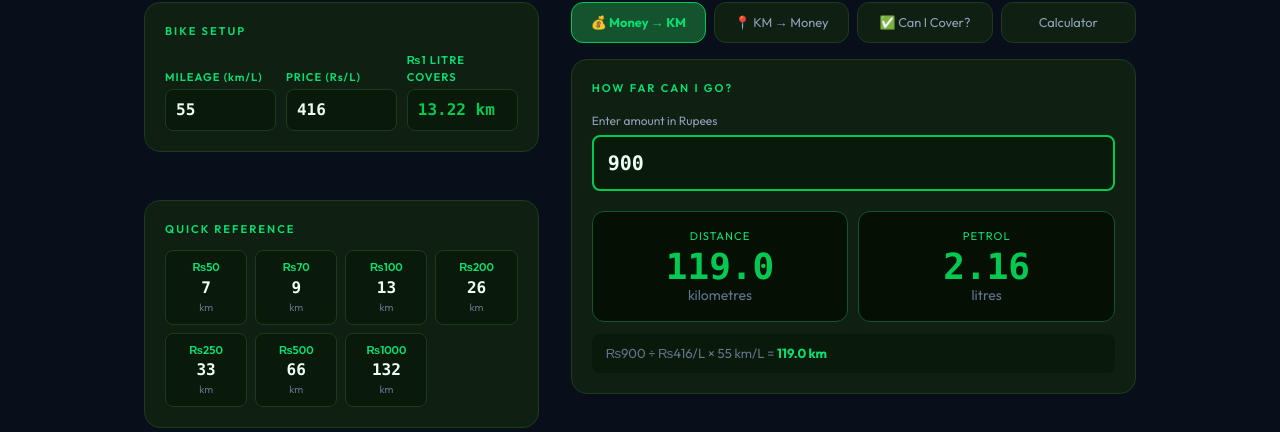
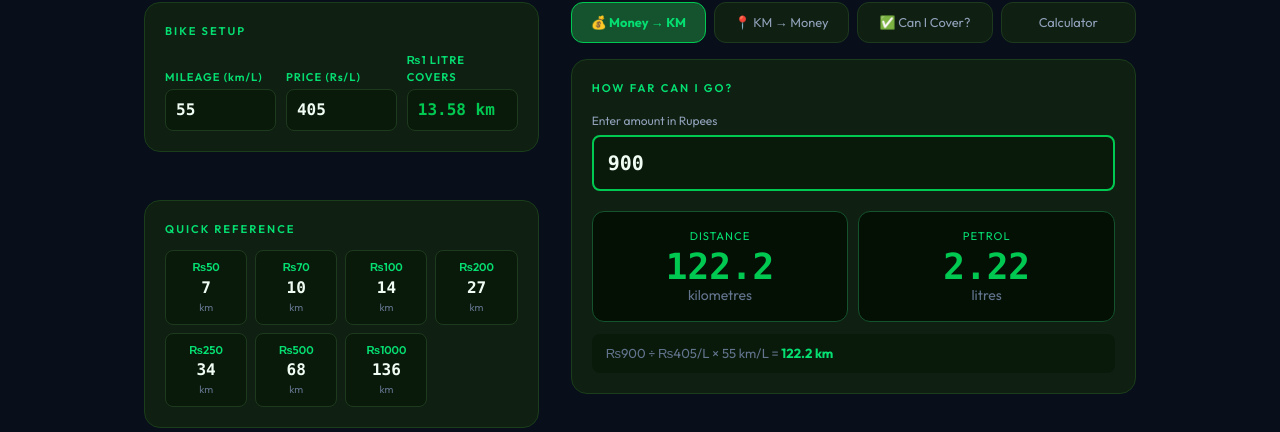
Before and after one commit to talha125-git/Fuel_Calculator, a React (Vite) app: page / in a window 1280 px wide. Shown: the part 107-539 px from the top of the page. Built offline with nearby package versions, Linux system fonts and the light colour scheme.

Commit message:
405rs / ltr

```diff
--- a/src/App.jsx
+++ b/src/App.jsx
@@ -15,7 +15,7 @@ const TABS = [
 
 export default function App() {
   const [mileage, setMileage] = useState(55);
-  const [price, setPrice] = useState(416);
+  const [price, setPrice] = useState(405);
   const [amount, setAmount] = useState(900);
   const [neededKm, setNeededKm] = useState(90);
   const [tab, setTab] = useState("money");
```
Also changed, not shown: Push to github.txt.
